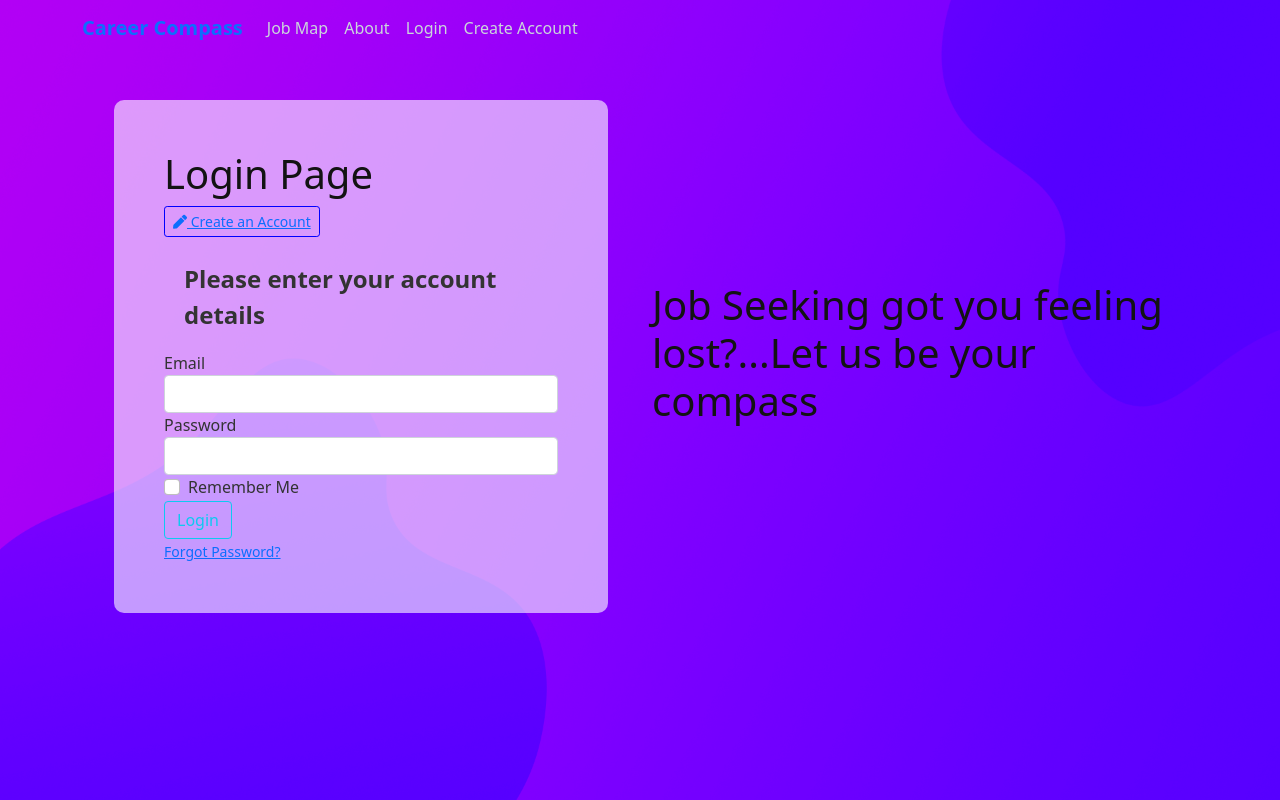
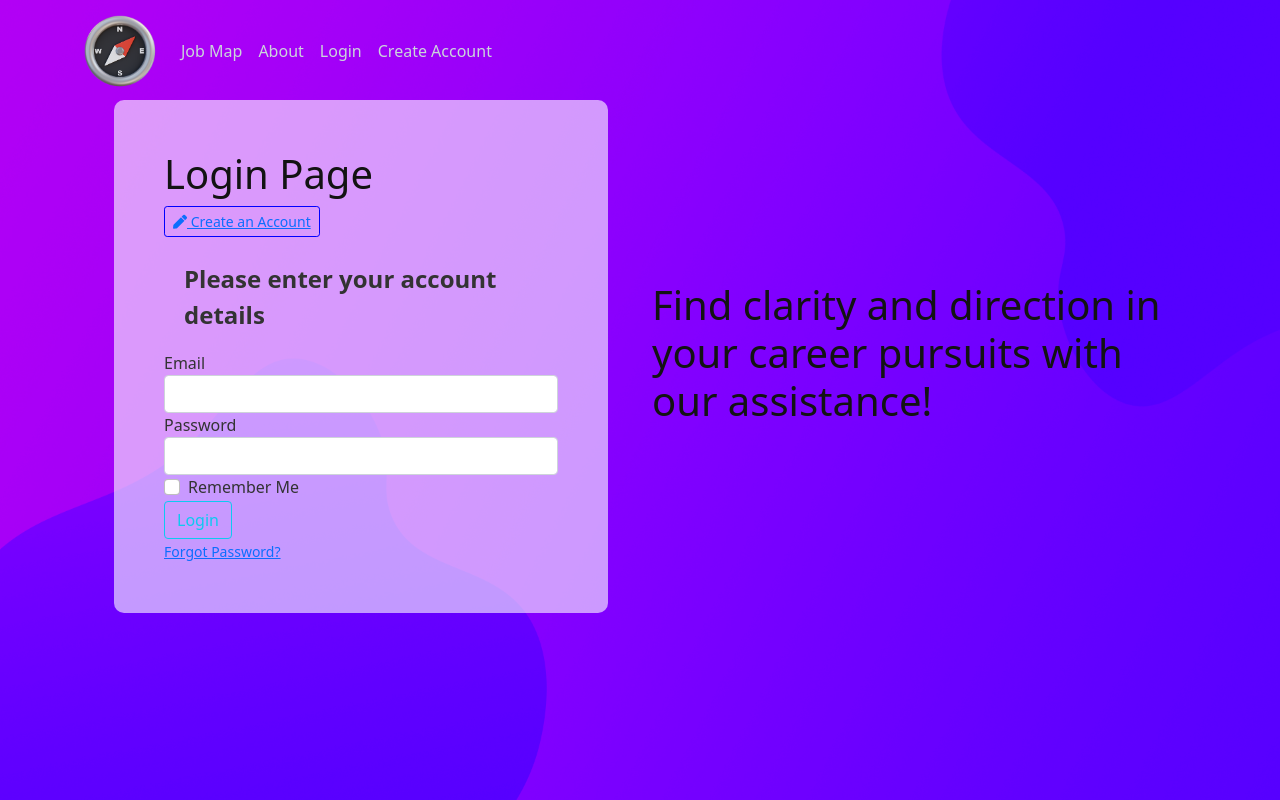
Before and after one commit to saundlj/AgileWebProj, a Flask app: page /login in a window 1280 px wide. Run offline with Flask 3, Linux system fonts and the light colour scheme.

Commit message:
Added Logo instead of text, Added cartoon characte on create account, Added random slogans on refresh.

```diff
--- a/app/templates/LoginPage.html
+++ b/app/templates/LoginPage.html
@@ -1,7 +1,7 @@
 {% extends "layout.html" %}
 
 {% block content %}
-<div class="container">
+<div class="container d-flex justify-content-center align-items-center">
     <div class="row d-flex align-items-center justify-content-center">
         <!-- Login Box -->
         <div class="col-md-6">
@@ -67,7 +67,42 @@
         <!-- Job Seeking Info -->
         <div class="col-md-6 d-flex align-items-center justify-content-center">
             <!-- Job Seeking Info Title -->
-            <h1>Job Seeking got you feeling lost?...Let us be your compass</h1>
+            <h1 id="randomText">
+                <script>
+                    var textOptions = [
+                        "Job Seeking got you feeling lost?...Let us be your compass",
+                        "Your compass is pointing toward a bright future.",
+                        "Chart your path to success with Career Compass.",
+                        "Find your True North in in your Career Journey.",
+                        "Let us help you navigate the paths to professional success!",
+                        "Empower yourself with informed career choices through our platform!",
+                        "Chart your course to success today and let your career destiny unfold",
+                        "Steer towards your dream job with confidence and guidance",
+                        "Find clarity and direction in your career pursuits with our assistance!",
+                        "Empower Yourself to Make Informed Career Decisions and Shape Your Future!",
+                        "Discover Your Professional North Star and Navigate Your Career Path with Confidence!",
+                        "Chart Your Unique Course to Success and Let Us Illuminate the Way Forward!",
+                        "Empower Your Career Aspirations and Achieve Your Professional Dreams with Us!",
+                        "Uncover Hidden Opportunities and Propel Your Career Forward with Our Support!",
+                        "Forge Your Own Path to Success and Let Us Provide the Tools and Guidance!",
+                        "Empower Your Job Search with Our Platform and Find the Perfect Fit for You!"
+                    ];
+                    // Function to get a random element from the array
+                    function getRandomText() {
+                        return textOptions[Math.floor(Math.random() * textOptions.length)];
+                    }
+
+                    // Function to display random text on refresh
+                    function displayRandomText() {
+                        var randomText = getRandomText();
+                        document.getElementById("randomText").innerText = randomText;
+                    }
+
+                    // Call the function when the page loads
+                    displayRandomText();
+                </script>
+            </h1>
+
         </div>
     </div>
 </div>
--- a/app/templates/layout.html
+++ b/app/templates/layout.html
@@ -20,7 +20,6 @@
     {% endif %}
 </head>
 <body style="background-image: url('../static/Background.png'); background-size: 100% 100%; background-attachment: fixed; background-position: center;">
-
     <!-- Navigation Bar -->
     <header class="site-header">
         <!-- Navbar -->
@@ -28,7 +27,7 @@
           <div class="container">
             <!-- Brand -->
             <a class="navbar-brand" href="{{url_for('home')}}">
-              <span><strong>Career Compass</strong></span> <!-- Logo or site name -->
+              <span><img src="../static/compass.png" alt="Compass Logo" class="img-fluid" style="max-height: 75px;"></span>
             </a>
             <!-- Toggler for mobile -->
             <button class="navbar-toggler" type="button" data-toggle="collapse" data-target="#navbarToggle" aria-controls="navbarToggle" aria-expanded="false" aria-label="Toggle navigation">
```
Also changed, not shown: app/templates/CreateAccount.html (+10 -0 lines), app/static/PersonPro.png (added), app/static/compass.png (added), app/static/main.css (line endings or trailing spaces).
